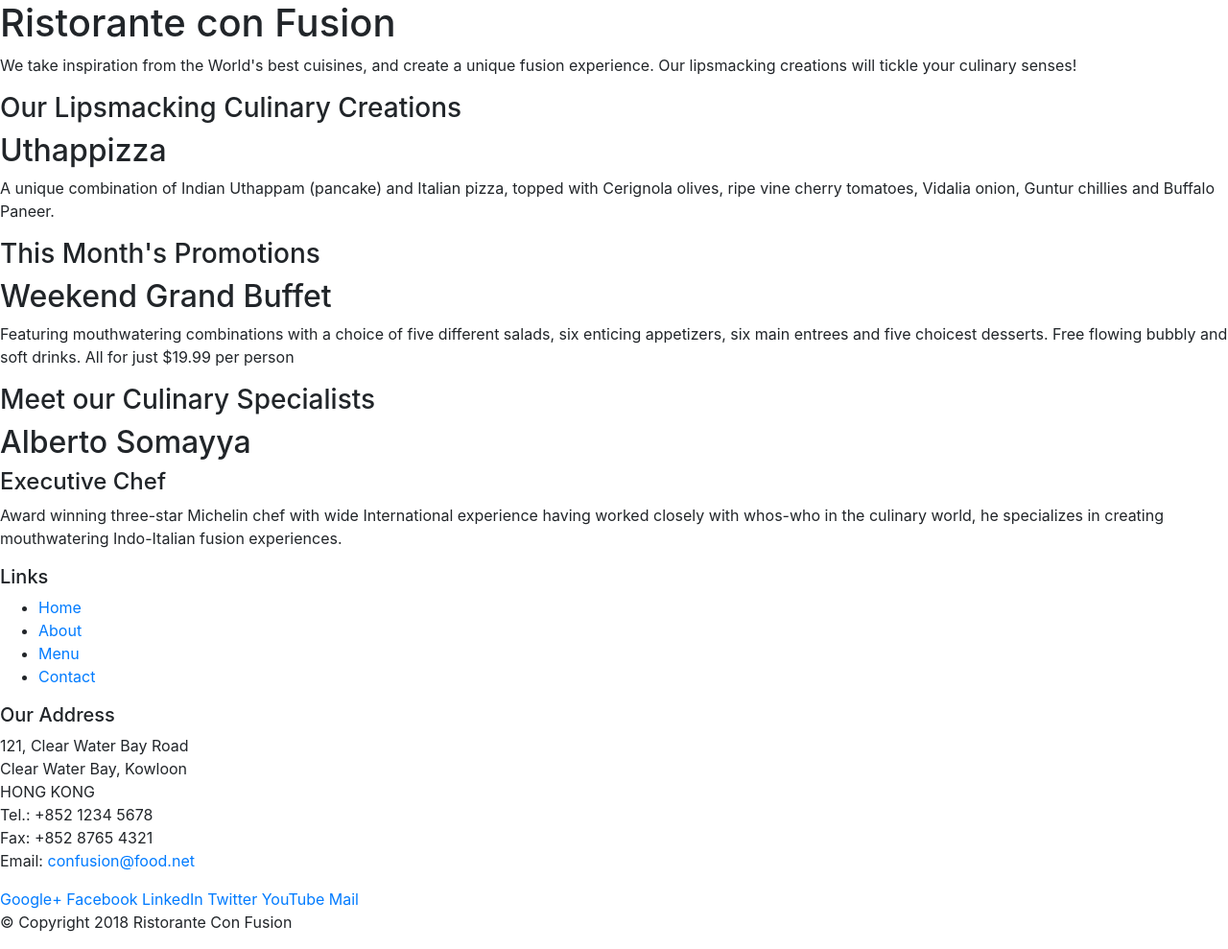
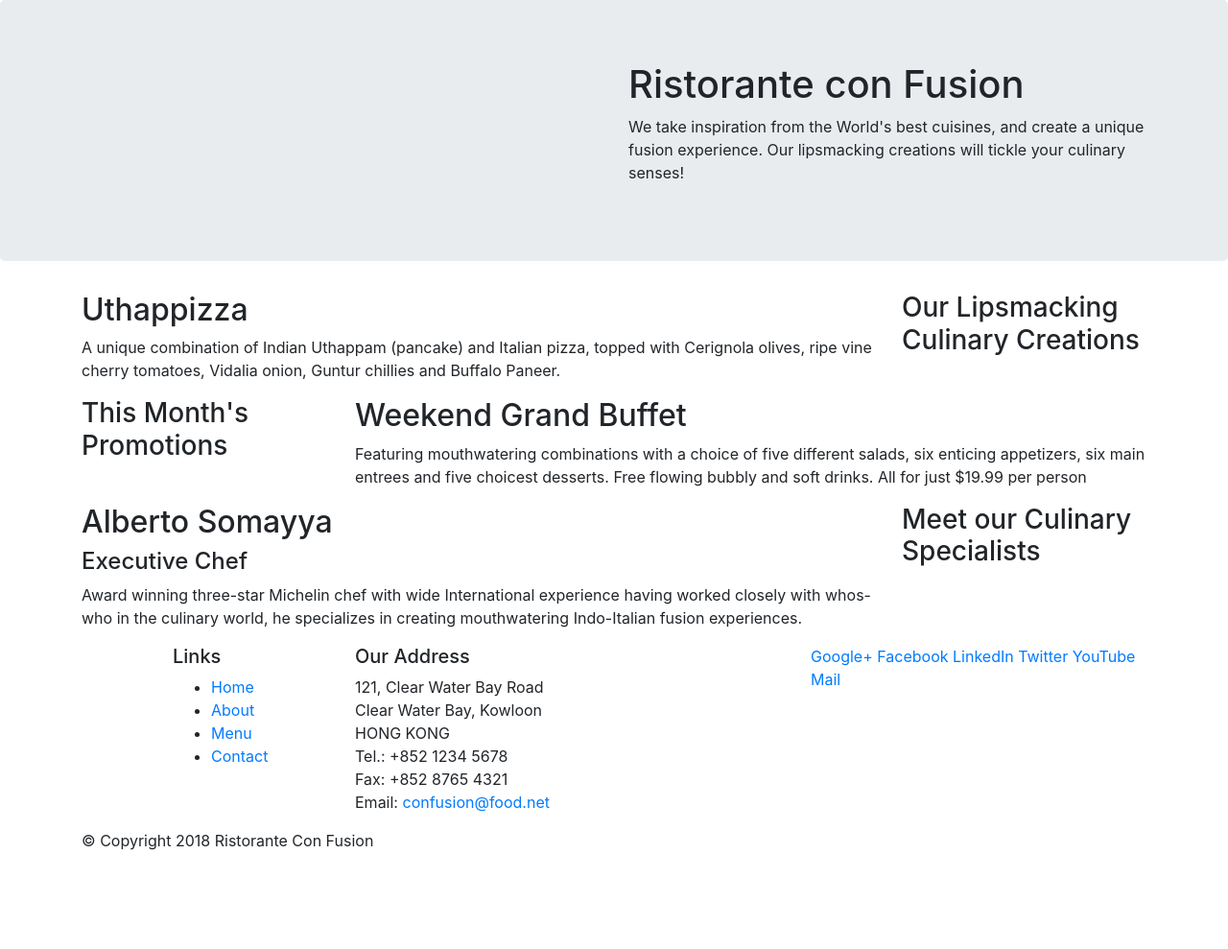
Before and after one commit to Aerys12/boot, a website: page index.html in a window 1280 px wide. Shown: the whole page at 96% size. After the commit the page ends 904 px from the top, so only its background shows below. Drawn offline with nearby package versions, Linux system fonts and the light colour scheme.

Commit message:
bootstrap part 1

```diff
--- a/index.html
+++ b/index.html
@@ -18,10 +18,10 @@
   </head>
 
   <body>
-    <header>
-      <div>
-        <div>
-          <div>
+    <header class="jumbotron">
+      <div class="container">
+        <div class="row">
+          <div class="col-12 col-sm-6">
             <h1>Ristorante con Fusion</h1>
             <p>
               We take inspiration from the World's best cuisines, and create a
@@ -29,17 +29,17 @@
               your culinary senses!
             </p>
           </div>
-          <div></div>
+          <div class="col-12 order-sm-first col-sm"></div>
         </div>
       </div>
     </header>
 
-    <div>
-      <div>
-        <div>
+    <div class="container">
+      <div class="row">
+        <div class="col-12 col-sm-4 order-sm-last col-md-3">
           <h3>Our Lipsmacking Culinary Creations</h3>
         </div>
-        <div>
+        <div class="col col-sm col-md">
           <h2>Uthappizza</h2>
           <p>
             A unique combination of Indian Uthappam (pancake) and Italian pizza,
@@ -49,11 +49,11 @@
         </div>
       </div>
 
-      <div>
-        <div>
+      <div class="row">
+        <div class="col-12 col-sm-4 col-md-3">
           <h3>This Month's Promotions</h3>
         </div>
-        <div>
+        <div class="col col-sm col-md">
           <h2>Weekend Grand Buffet</h2>
           <p>
             Featuring mouthwatering combinations with a choice of five different
@@ -64,11 +64,11 @@
         </div>
       </div>
 
-      <div>
-        <div>
+      <div class="row">
+        <div class="col-12 col-sm-4 order-sm-last col-md-3">
           <h3>Meet our Culinary Specialists</h3>
         </div>
-        <div>
+        <div class="col col-sm col-md">
           <h2>Alberto Somayya</h2>
           <h4>Executive Chef</h4>
           <p>
@@ -82,9 +82,9 @@
     </div>
 
     <footer>
-      <div>
-        <div>
-          <div>
+      <div class="container">
+        <div class="row">
+          <div class="col-4 offset-1 col-sm-2">
             <h5>Links</h5>
             <ul>
               <li><a href="#">Home</a></li>
@@ -93,7 +93,7 @@
               <li><a href="#">Contact</a></li>
             </ul>
           </div>
-          <div>
+          <div class="col-7 col-sm-5">
             <h5>Our Address</h5>
             <address>
               121, Clear Water Bay Road<br />
@@ -104,7 +104,7 @@
               Email: <a href="mailto:confusion@food.net">confusion@food.net</a>
             </address>
           </div>
-          <div>
+          <div class="col-12 col-sm-4">
             <div>
               <a href="http://google.com/+">Google+</a>
               <a href="http://www.facebook.com/profile.php?id=">Facebook</a>
@@ -115,8 +115,8 @@
             </div>
           </div>
         </div>
-        <div>
-          <div>
+        <div class="row">
+          <div class="col-auto">
             <p>© Copyright 2018 Ristorante Con Fusion</p>
           </div>
         </div>
```
